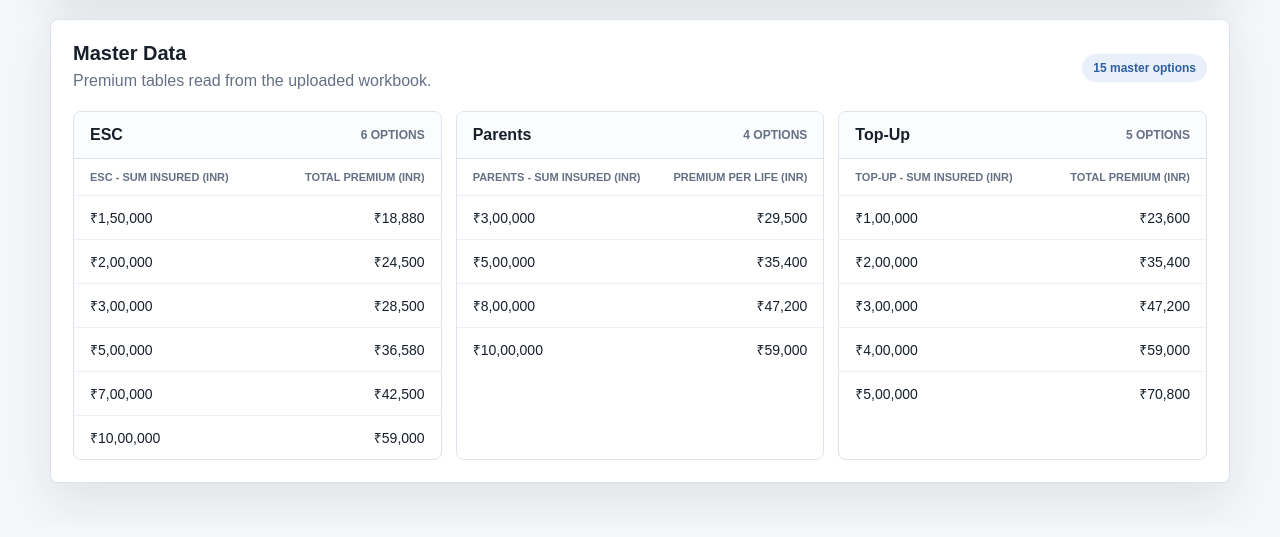
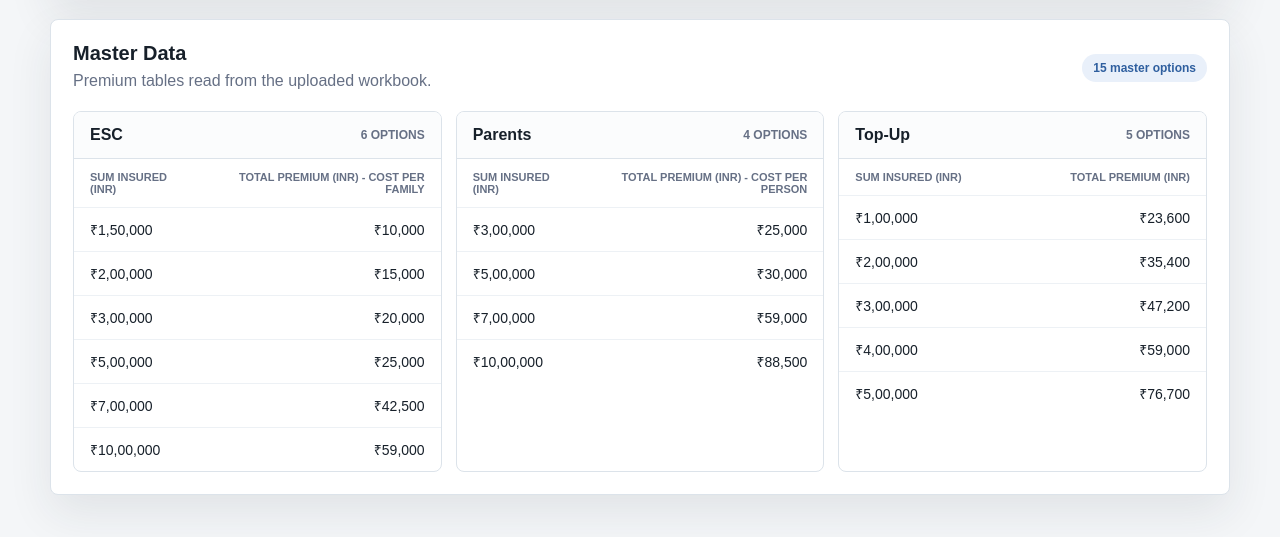
Before and after one commit to pramodh2024/insurance_premium_calculator, a plain HTML site: page index.html in a window 1280 px wide. Shown: the part 737-1274 px from the top of the page. Drawn offline with Linux system fonts and the light colour scheme.

Commit message:
Add files via upload
latest

```diff
--- a/app.js
+++ b/app.js
@@ -1,33 +1,33 @@
 const masterData = {
   esc: {
     label: "ESC",
-    sumLabel: "ESC - Sum Insured (INR)",
-    premiumLabel: "Total Premium (INR)",
+    sumLabel: "Sum Insured (INR)",
+    premiumLabel: "Total Premium (INR) - cost per family",
     premiumNote: "Premium",
     options: [
-      { sumInsured: 150000, premium: 18880 },
-      { sumInsured: 200000, premium: 24500 },
-      { sumInsured: 300000, premium: 28500 },
-      { sumInsured: 500000, premium: 36580 },
+      { sumInsured: 150000, premium: 10000 },
+      { sumInsured: 200000, premium: 15000 },
+      { sumInsured: 300000, premium: 20000 },
+      { sumInsured: 500000, premium: 25000 },
       { sumInsured: 700000, premium: 42500 },
       { sumInsured: 1000000, premium: 59000 }
     ]
   },
   parents: {
     label: "Parents",
-    sumLabel: "Parents - Sum Insured (INR)",
-    premiumLabel: "Premium per Life (INR)",
+    sumLabel: "Sum Insured (INR)",
+    premiumLabel: "Total Premium (INR) - cost per person",
     premiumNote: "Premium per life",
     options: [
-      { sumInsured: 300000, premium: 29500 },
-      { sumInsured: 500000, premium: 35400 },
-      { sumInsured: 800000, premium: 47200 },
-      { sumInsured: 1000000, premium: 59000 }
+      { sumInsured: 300000, premium: 25000 },
+      { sumInsured: 500000, premium: 30000 },
+      { sumInsured: 700000, premium: 59000 },
+      { sumInsured: 1000000, premium: 88500 }
     ]
   },
   topup: {
     label: "Top-Up",
-    sumLabel: "Top-Up - Sum Insured (INR)",
+    sumLabel: "Sum Insured (INR)",
     premiumLabel: "Total Premium (INR)",
     premiumNote: "Premium",
     options: [
@@ -35,7 +35,7 @@ const masterData = {
       { sumInsured: 200000, premium: 35400 },
       { sumInsured: 300000, premium: 47200 },
       { sumInsured: 400000, premium: 59000 },
-      { sumInsured: 500000, premium: 70800 }
+      { sumInsured: 500000, premium: 76700 }
     ]
   }
 };
--- a/index.html
+++ b/index.html
@@ -16,7 +16,7 @@
       </div>
       <div class="source-note">
         <span>Source</span>
-        <strong>Insurance.xlsx</strong>
+        <strong>Insurance (1).xlsx</strong>
       </div>
     </header>
 
```
